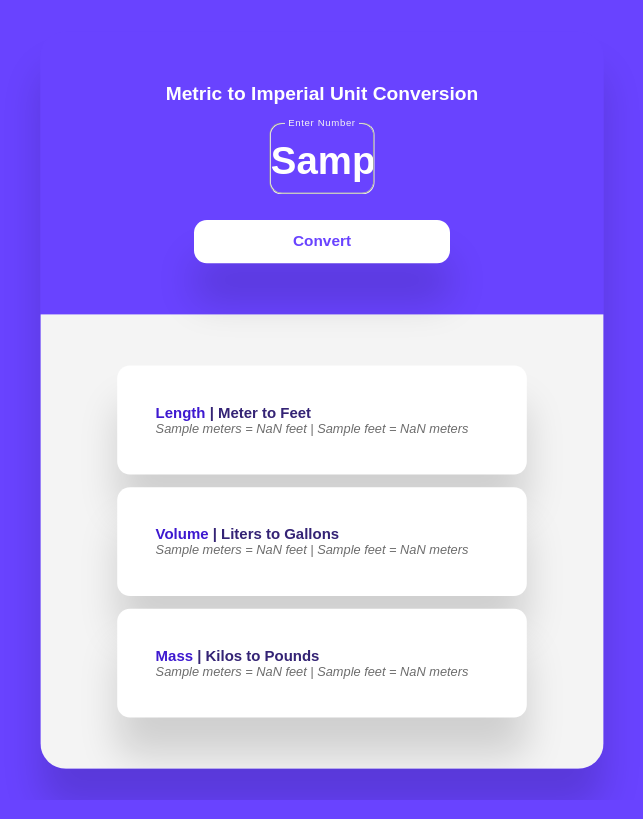
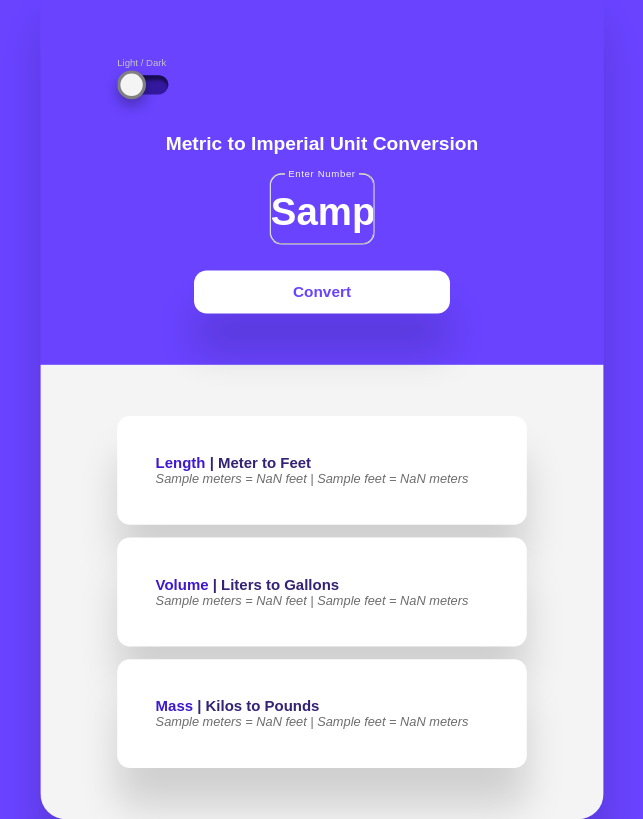
Before and after one commit to mr4leo/metric-unit-coverter, a plain HTML site: page index.html in a window 1280 px wide. Both pictures are taken after typing "Sample" into the empty fields and a click on the button "Convert". Shown: the whole page, without its empty margins (318-961 px from the left). Drawn offline with Linux system fonts and the light colour scheme.

Commit message:
Add files via upload

```diff
--- a/index.css
+++ b/index.css
@@ -2,6 +2,11 @@
     margin: 0;
     padding: 0;
     box-sizing: border-box;
+}
+
+:root {
+    --purp: #6943FF;
+    --dark: #281a61;
 }
 
 body {
@@ -9,7 +14,8 @@ body {
     display: grid;
     place-items: center;
     height: 100vh;
-    background-color: #6943FF;
+    background-color: var(--purp);
+    transition: all .5s ease;
     transform: scale(.8)
 }
 
@@ -18,6 +24,15 @@ body {
     border-radius: 2rem;
     overflow: hidden;
     box-shadow: 0 3rem 3rem rgba(0,0,0,.15);
+    /* animation: swell .5s linear infinite alternate;  */
+}
+
+.main-contain-animated {
+    width: 44rem;
+    border-radius: 2rem;
+    overflow: hidden;
+    box-shadow: 0 3rem 3rem rgba(0,0,0,.15);
+    animation: swell .25s linear 1 alternate;
 }
 
 .upper-container {
@@ -26,7 +41,8 @@ body {
     justify-content: center;
     align-items: center;
     gap: 1rem;
-    background-color: #6943FF;
+    background-color: var(--purp);
+    transition: all .5s ease;
     padding: 4rem 6rem 4rem 6rem;
 }
 
@@ -45,12 +61,63 @@ body {
     box-shadow: 0 3rem 3rem rgba(0,0,0,.15);
 }
 
+
+/* TOGGLE */
+.toggle-section {
+    display: flex;
+    flex-direction: column;
+    /* justify-content: end; */
+    /* align-items: center; */
+    gap: .5rem;
+    margin: 2rem 0 2rem 0;
+    display: flex;
+    width: 100%;
+}
+
+.toggle-label {
+    color: rgb(196, 196, 196);
+    font-size: .75rem;;
+}
+
+.toggle-switch {
+    display: flex;
+    justify-content: start;
+    align-items: center;
+}
+
+.track{
+    background-color: #3419a0;
+    border-radius: 5rem;
+    height: 1.5rem;
+    width: 4rem;
+    box-shadow: inset 0 6px 4px rgba(0,0,0,.5);
+}
+
+.knob{
+    position: absolute;
+    z-index: 1;
+    background-color: #F4F4F4;
+    border: 4px solid gray;
+    border-radius: 5rem;
+    height: 2.25rem;
+    width: 2.25rem;
+    transition: all .5s ease;
+    box-shadow: 0 .5rem 1rem rgba(0,0,0,.3);
+}
+
+.knob-state2 {
+    transform: translateX(2rem);
+    transition: all .5s ease;
+}
+
+
+
 button {
     margin-top: 1rem;
     padding: 1rem 1rem 1rem 1rem;
     border-radius: 1rem;
     background-color: white;
-    color: #6943FF;
+    color: var(--purp);
     border: none;
     font-weight: bold;
     font-size: 1.2rem;
@@ -124,6 +191,18 @@ input::placeholder {
 }
 
 
+@keyframes swell {
+    0%{
+        transform: scale(1);
+    }
+    50%{
+        transform: scale(1.1);
+    }
+    100%{
+        transform: scale(1);
+    }
+}
+
 /* Change Autocomplete styles in Chrome*/
 /* input:-webkit-autofill,
 input:-webkit-autofill:hover,
@@ -135,7 +214,7 @@ select:-webkit-autofill,
 select:-webkit-autofill:hover,
 select:-webkit-autofill:focus {
   border: none;
-  -webkit-box-shadow: 0 0 0px 1000px #6943FF inset;
+  -webkit-box-shadow: 0 0 0px 1000px var(--purp) inset;
   transition: background-color 5000s ease-in-out 0s;
 }
 
--- a/index.html
+++ b/index.html
@@ -12,6 +12,15 @@
     <div class="main-contain">
 
         <div class="upper-container">
+
+            <div class="toggle-section" title="Toggle between light and dark mode">
+                <p class="toggle-label">Light / Dark</p>
+                <div class="toggle-switch">
+                    <div class="track"></div>
+                    <div class="knob"></div>
+                </div>
+            </div>
+
             <h2>Metric to Imperial Unit Conversion</h2>
 
             <fieldset>
--- a/index.js
+++ b/index.js
@@ -27,6 +27,10 @@ convertBtn.addEventListener("click", function() {
     lengthConverter()
     volumeConverter()
     massConverter()
+    let mainContain = document.querySelector(".main-contain")
+    mainContain.classList.remove("main-contain-animated")
+    void mainContain.offsetWidth; // Force reflow to restart the animation
+    mainContain.classList.add("main-contain-animated")
 })
 
 inputEl.addEventListener("keydown", function(event) {
@@ -59,3 +63,20 @@ function lengthConverter(){
     console.log("Btn clicked")
     console.log(massConversionEl.innerHTML)
     }
+
+
+
+let idleToggle = true
+const root = document.documentElement
+let toggleBtn = document.querySelector(".knob")
+    toggleBtn.addEventListener("click", function() {
+    console.log("Toggle Pressed")
+        if(idleToggle === true){
+        toggleBtn.classList.add("knob-state2")
+        root.style.setProperty('--purp', 'var(--dark)')
+        idleToggle = false
+        } else {toggleBtn.classList.remove("knob-state2")
+            root.style.setProperty('--purp', '#6943FF')
+            idleToggle = true
+        }
+})
```
